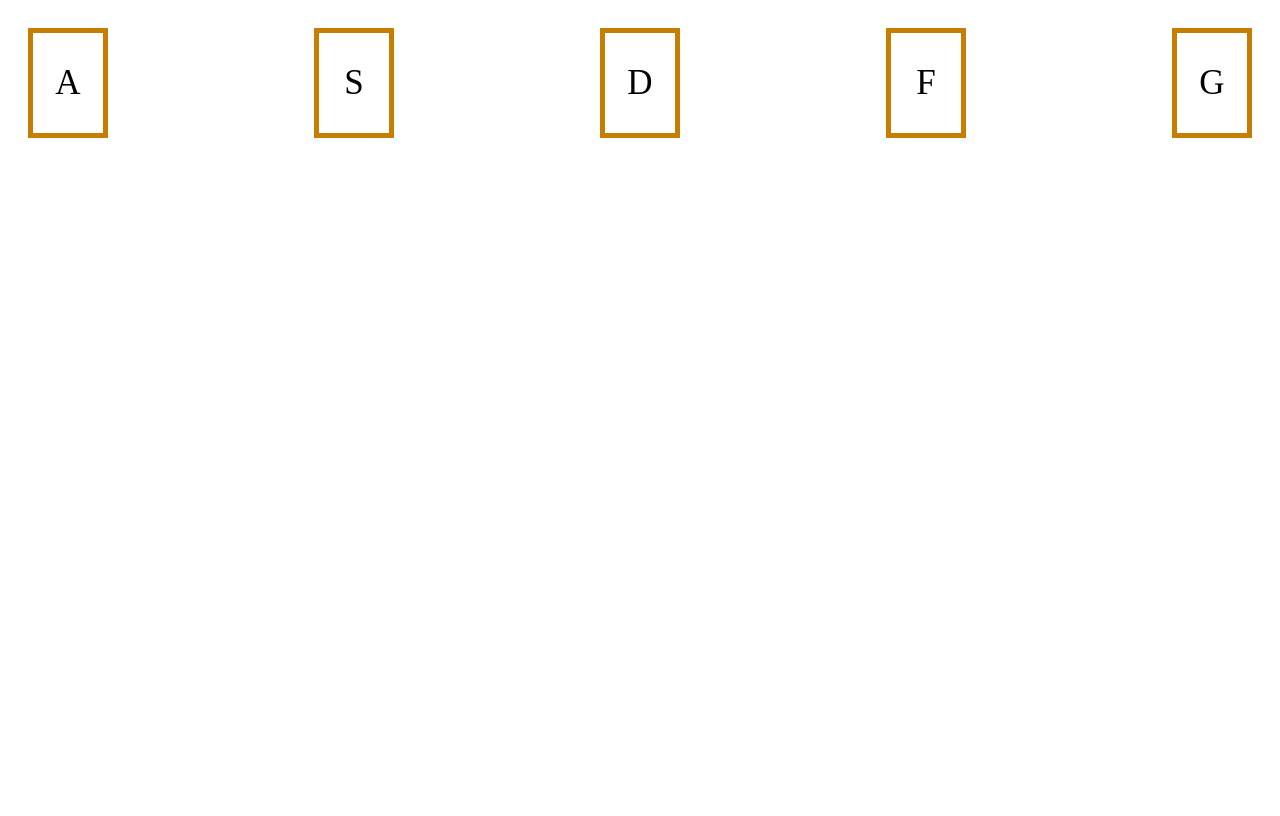
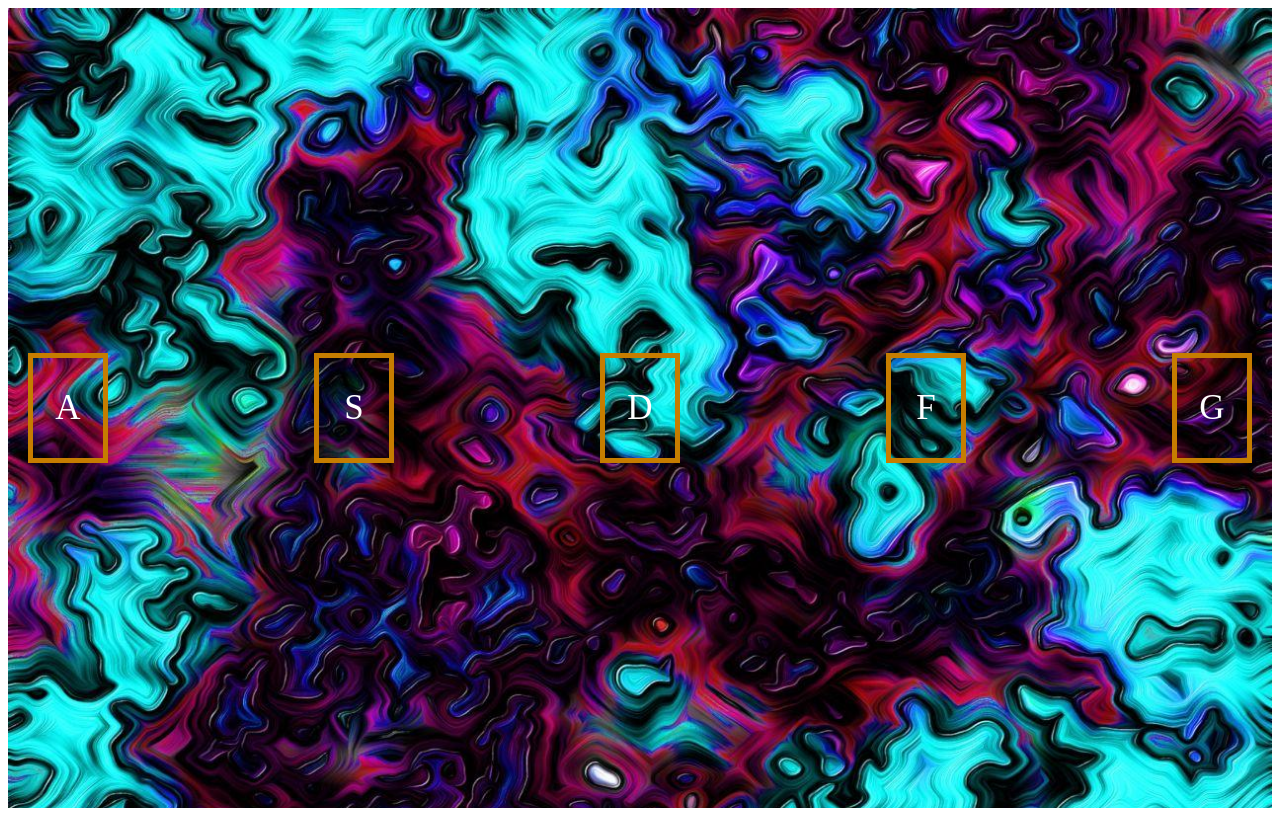
Before and after one commit to VasylM99/10homework, a plain HTML site: page index.html in a window 1280 px wide. Drawn offline with Linux system fonts and the light colour scheme.

Commit message:
new commit

```diff
--- a/style.css
+++ b/style.css
@@ -4,6 +4,13 @@
     position: relative;
     margin: auto;
     justify-content: space-between;
+    background-image: url(./img/bgr.jpg);
+    background-repeat: no-repeat;
+    background-size: cover;
+    background-attachment: fixed;
+    align-items: center;
+    height: 100vh;
+
 }
 
 .container-item{
@@ -11,6 +18,7 @@
     justify-content: center;
     align-items: center;
     font-size: 35px;
+    color: white;
     width: 70px;
     height: 100px;
     border: 5px solid #c67d00;
```
Also changed, not shown: img/bgr.jpg (added), 1 other file.
